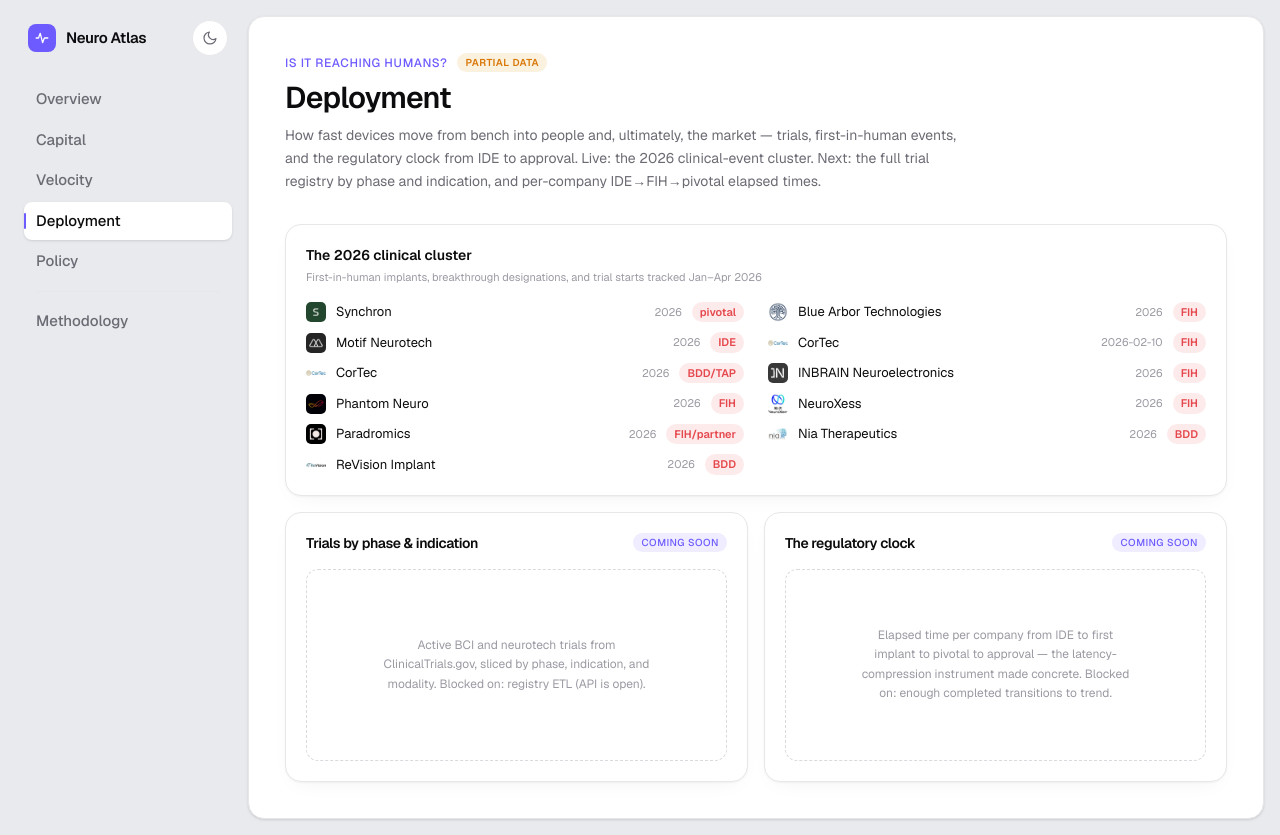
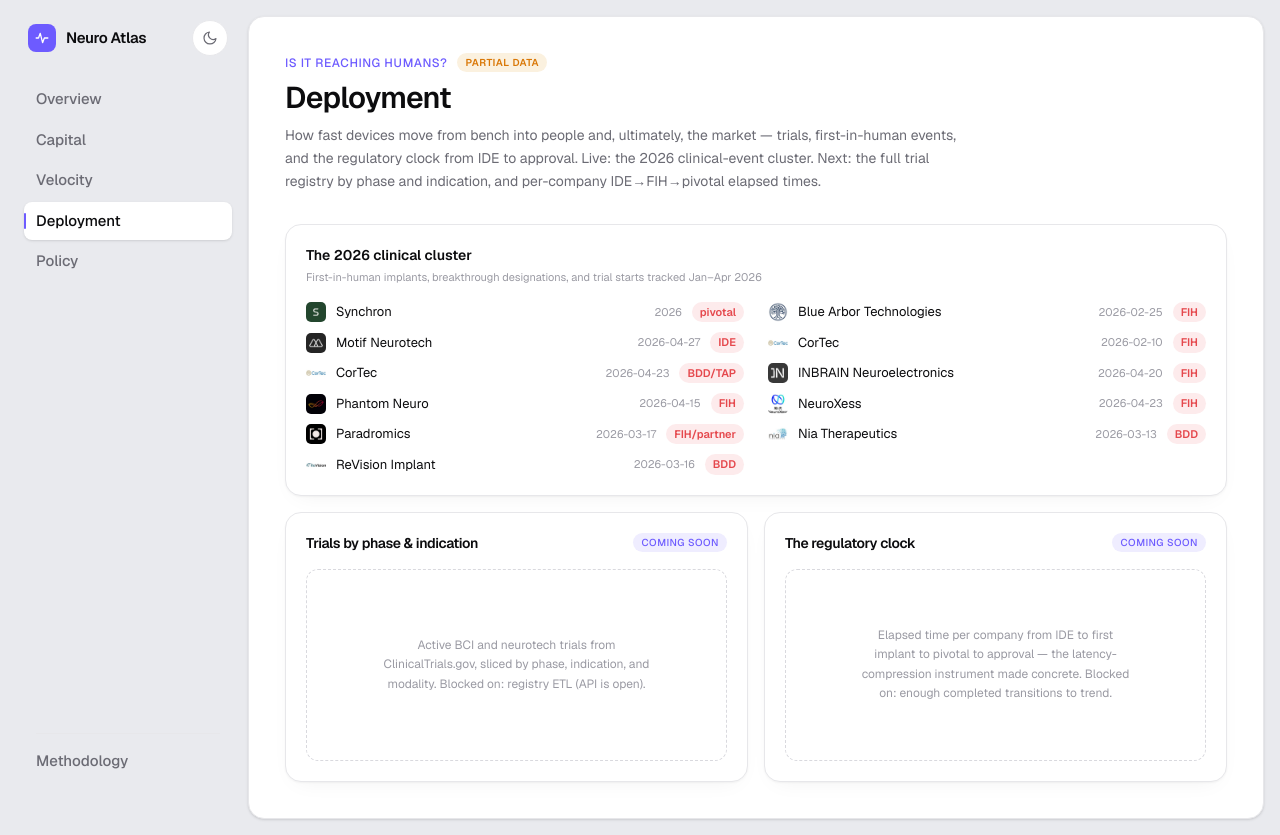
Before and after one commit to lksbrssr/neuro-atlas, a Next.js app: page /deployment in a window 1280 px wide. Built offline with nearby package versions, Linux system fonts and the light colour scheme.

Commit message:
Milestones: date 17 previously-undated events from primary sources (only Synchron remains TBD); pin Methodology to sidebar bottom

```diff
--- a/src/components/site-nav.tsx
+++ b/src/components/site-nav.tsx
@@ -69,12 +69,16 @@
         <BrandMark />
         <ThemeToggle />
       </div>
-      <nav className="flex flex-1 flex-col gap-0.5 px-2">
-        {TABS.map((t) => (
-          <VItem key={t.href} tab={t} active={pathname === t.href} />
-        ))}
-        <div className="mx-3 my-2 border-t border-border" />
-        <VItem tab={METHODOLOGY} active={pathname === METHODOLOGY.href} />
+      <nav className="flex flex-1 flex-col px-2">
+        <div className="flex flex-col gap-0.5">
+          {TABS.map((t) => (
+            <VItem key={t.href} tab={t} active={pathname === t.href} />
+          ))}
+        </div>
+        <div className="mt-auto">
+          <div className="mx-3 my-2 border-t border-border" />
+          <VItem tab={METHODOLOGY} active={pathname === METHODOLOGY.href} />
+        </div>
       </nav>
     </aside>
   );
--- a/src/data/milestones.json
+++ b/src/data/milestones.json
@@ -41,10 +41,10 @@
     "activity": "partner",
     "stage": "commercial",
     "amountUsdM": null,
-    "date": null,
-    "datePrecision": "window",
-    "note": "Partnership with Science Corp (Q1 2026)",
-    "sourceUrl": "https://www.massdevice.com/science-neurosoft-partner-on-bci-tech/",
+    "date": "2026-02-20",
+    "datePrecision": "day",
+    "note": "BCI ecosystem partnership: Science Corp's full BCI stack supports Neurosoft's neural-data platform",
+    "sourceUrl": "https://www.businesswire.com/news/home/20260220875211/en/Science-Corp.-and-Neurosoft-Bioelectronics-Announce-Novel-BCI-Ecosystem-Partnership",
     "logo": "/logos/neurosoft-bioelectronics.jpg"
   },
   {
@@ -65,10 +65,10 @@
     "activity": "$73m",
     "stage": "capital",
     "amountUsdM": 73,
-    "date": null,
-    "datePrecision": "window",
-    "note": "RMB 500m (~$72.8m) strategic round led by Alibaba; Tencent, FountainBridge, OrbiMed, Oriza Seed, Qiming, Source Code participating — part of China BCI investment crossing $100m",
-    "sourceUrl": "https://www.massdevice.com/chinese-bci-startup-stairmed-72m-financing/",
+    "date": "2026-04-02",
+    "datePrecision": "day",
+    "note": "RMB 500m (~$72.8m) strategic round led by Alibaba; Tencent, FountainBridge, OrbiMed, Oriza Seed, Qiming, LAV, Source Code participating — part of China BCI investment crossing $100m",
+    "sourceUrl": "https://www.prnewswire.com/news-releases/stairmed-secures-rmb-500-million-financing-led-by-alibaba-joined-by-tencent-302732525.html",
     "logo": "/logos/stairmed.jpg"
   },
   {
@@ -127,7 +127,7 @@
     "amountUsdM": null,
     "date": null,
     "datePrecision": "window",
-    "note": "Pivotal trial kicking off in 2026, following $200m Series D (Nov 2025, outside memo window)",
+    "note": "Pivotal trial planned for 2026 following the $200m Series D that closed Nov 6, 2025 (out of window); the concrete pivotal-trial news broke June 2026, so no Jan–Apr announcement date to anchor to",
     "sourceUrl": "https://www.forbes.com/sites/naveenrao/2025/11/15/full-circle-synchrons-200-million-signals-revolution-by-evolution/",
     "logo": "/logos/synchron.jpg"
   },
@@ -137,10 +137,10 @@
     "activity": "$21m",
     "stage": "capital",
     "amountUsdM": 21,
-    "date": null,
-    "datePrecision": "window",
-    "note": "Part of China BCI investment crossing $100m in the period",
-    "sourceUrl": null,
+    "date": "2026-03-11",
+    "datePrecision": "day",
+    "note": "~$21.6m angel round at a $100–200m valuation — the largest early-stage BCI round in China's history; Guosheng Capital and Dalton Venture led. Non-invasive ultrasound BCI",
+    "sourceUrl": "https://techcrunch.com/2026/03/11/bci-startup-gestala-raises-21-million-for-non-invasive-ultrasound-brain-tech/",
     "logo": "/logos/gestala.jpg"
   },
   {
@@ -149,10 +149,10 @@
     "activity": "$10m",
     "stage": "capital",
     "amountUsdM": 10,
-    "date": null,
-    "datePrecision": "window",
-    "note": null,
-    "sourceUrl": null,
+    "date": "2026-01-13",
+    "datePrecision": "day",
+    "note": "$10.3m Series B1 led by Genesys Capital; Cleveland Clinic spinout advancing DBS-enabled stroke rehabilitation",
+    "sourceUrl": "https://www.prnewswire.com/news-releases/enspire-dbs-therapy-announces-10-3-million-series-b1-financing-to-advance-pivotal-development-of-dbs-enabled-stroke-rehabilitation-302659081.html",
     "logo": "/logos/enspire-dbs.jpg"
   },
   {
@@ -161,10 +161,10 @@
     "activity": "spinout",
     "stage": "commercial",
     "amountUsdM": null,
-    "date": null,
-    "datePrecision": "window",
-    "note": null,
-    "sourceUrl": null,
+    "date": "2026-04-02",
+    "datePrecision": "day",
+    "note": "Epia Neuro launched out of stealth (founder Michel Maharbiz, ex-iota Biosciences); minimally-invasive implant for post-stroke rehabilitation, FIH planned later in 2026 at Lenox Hill",
+    "sourceUrl": "https://www.businesswire.com/news/home/20260402282679/en/Epia-Neuro-Launches-to-Develop-Intent-Driven-Neural-Technology-to-Restore-Function-After-Stroke-and-Address-Cognitive-Decline",
     "logo": null
   },
   {
@@ -173,10 +173,10 @@
     "activity": "$5m",
     "stage": "capital",
     "amountUsdM": 5,
-    "date": null,
-    "datePrecision": "window",
-    "note": null,
-    "sourceUrl": null,
+    "date": "2026-02-25",
+    "datePrecision": "day",
+    "note": "$5m strategic investment from Ottobock to advance the RESTORE neuromuscular interface",
+    "sourceUrl": "https://www.businesswire.com/news/home/20260225970384/en/Blue-Arbor-Technologies-Announces-Strategic-Partnership-with-Ottobock-and-%245-Million-Investment-to-Advance-RESTORE-Neuromuscular-Interface-System",
     "logo": "/logos/blue-arbor-technologies.jpg"
   },
   {
@@ -185,10 +185,10 @@
     "activity": "FIH",
     "stage": "clinical",
     "amountUsdM": null,
-    "date": null,
-    "datePrecision": "window",
-    "note": "First in Human",
-    "sourceUrl": null,
+    "date": "2026-02-25",
+    "datePrecision": "day",
+    "note": "RESTORE first-in-human implant performed Dec 2025 at the Medical University of Vienna; announced Feb 25, 2026 alongside the Ottobock partnership",
+    "sourceUrl": "https://www.businesswire.com/news/home/20260225970384/en/Blue-Arbor-Technologies-Announces-Strategic-Partnership-with-Ottobock-and-%245-Million-Investment-to-Advance-RESTORE-Neuromuscular-Interface-System",
     "logo": "/logos/blue-arbor-technologies.jpg"
   },
   {
@@ -197,10 +197,10 @@
     "activity": "$2m",
     "stage": "capital",
     "amountUsdM": 2,
-    "date": null,
-    "datePrecision": "window",
-    "note": null,
-    "sourceUrl": null,
+    "date": "2026-03-17",
+    "datePrecision": "day",
+    "note": "$2m round; Japanese-founded startup developing an invasive BMI (Swallow Autopilot) for dysphagia",
+    "sourceUrl": "https://ohyashima.com/technology/ruten-raises-2-million-to-develop-bmi-for-swallowing-disorders/",
     "logo": "/logos/ruten-neuro.jpg"
   },
   {
@@ -209,10 +209,10 @@
     "activity": "grant",
     "stage": "capital",
     "amountUsdM": null,
-    "date": null,
-    "datePrecision": "window",
-    "note": null,
-    "sourceUrl": null,
+    "date": "2026-04-21",
+    "datePrecision": "day",
+    "note": "Selected as a performer team for ARPA-H's EVIDENT initiative (a $139.4m behavioral-health program)",
+    "sourceUrl": "https://arpa-h.gov/news-and-events/arpa-h-announces-first-research-teams-139-million-initiative-transform-behavioral",
     "logo": "/logos/motif-neurotech.jpg"
   },
   {
@@ -221,10 +221,10 @@
     "activity": "IDE",
     "stage": "clinical",
     "amountUsdM": null,
-    "date": null,
-    "datePrecision": "window",
-    "note": "Investigational Device Exemption; first-in-human depression implant trial",
-    "sourceUrl": "https://www.wired.com/story/a-brain-implant-for-depression-is-about-to-be-tested-in-humans/",
+    "date": "2026-04-27",
+    "datePrecision": "day",
+    "note": "FDA IDE approval to begin the first-in-patient trial of DOT, a mm-scale wireless stimulator, for treatment-resistant depression",
+    "sourceUrl": "https://www.businesswire.com/news/home/20260427361988/en/Motif-Neurotech-Receives-FDA-Approval-to-Begin-First-Clinical-Trial-of-its-Therapeutic-BCI-for-Treatment-Resistant-Depression",
     "logo": "/logos/motif-neurotech.jpg"
   },
   {
@@ -245,10 +245,10 @@
     "activity": "BDD/TAP",
     "stage": "clinical",
     "amountUsdM": null,
-    "date": null,
-    "datePrecision": "window",
-    "note": "FDA Breakthrough Device Designation / Total Product Life Cycle program",
-    "sourceUrl": null,
+    "date": "2026-04-23",
+    "datePrecision": "day",
+    "note": "FDA Breakthrough Device Designation (Apr 8) then acceptance into the Total Product Life Cycle Advisory Program (Apr 23) — first BCI designated for stroke motor rehabilitation",
+    "sourceUrl": "https://www.globenewswire.com/news-release/2026/04/23/3279854/0/en/CorTec-s-Brain-Interchange-Accepted-into-FDA-Total-Product-Life-Cycle-Advisory-Program-TAP.html",
     "logo": "/logos/cortec.jpg"
   },
   {
@@ -257,10 +257,10 @@
     "activity": "FIH",
     "stage": "clinical",
     "amountUsdM": null,
-    "date": null,
-    "datePrecision": "window",
-    "note": "First in Human",
-    "sourceUrl": null,
+    "date": "2026-04-20",
+    "datePrecision": "day",
+    "note": "Completed enrolment of the world's first-in-human study of graphene neural interfaces for brain decoding & mapping (tumour-resection surgery, Manchester)",
+    "sourceUrl": "https://www.businesswire.com/news/home/20260420000990/en/INBRAIN-Neuroelectronics-Completes-Enrolment-of-Worlds-First-in-Human-Study-of-Graphene-Neural-Interfaces-for-Brain-Decoding-Mapping",
     "logo": "/logos/inbrain-neuroelectronics.jpg"
   },
   {
@@ -269,10 +269,10 @@
     "activity": "FIH",
     "stage": "clinical",
     "amountUsdM": null,
-    "date": null,
-    "datePrecision": "window",
-    "note": "First in Human",
-    "sourceUrl": null,
+    "date": "2026-04-15",
+    "datePrecision": "day",
+    "note": "FDA approval to begin the CYBORG first-in-human trial of Phantom X, a subcutaneous EMG sensor array (Cabrini Health, Melbourne)",
+    "sourceUrl": "https://insidebci.com/news/2026-04-15-phantom-neuro-gets-green-light-for-first-human-trial-of-its-subcutaneous-prosthetic-sensor/",
     "logo": "/logos/phantom-neuro.jpg"
   },
   {
@@ -281,10 +281,10 @@
     "activity": "FIH",
     "stage": "clinical",
     "amountUsdM": null,
-    "date": null,
-    "datePrecision": "window",
-    "note": "First in Human",
-    "sourceUrl": null,
+    "date": "2026-04-23",
+    "datePrecision": "day",
+    "note": "Second fully-implanted 'three-full' BCI clinical case (BCI-FES restored self-feeding/painting in a paralyzed patient); the first battery-integrated implant was Dec 2025",
+    "sourceUrl": "https://www.neuroxess.com/news/kejixiangshan/",
     "logo": "/logos/neuroxess.jpg"
   },
   {
@@ -293,10 +293,10 @@
     "activity": "FIH/partner",
     "stage": "clinical",
     "amountUsdM": null,
-    "date": null,
-    "datePrecision": "window",
-    "note": "First in Human plus APEX partnership program launch",
-    "sourceUrl": "https://www.paradromics.com/news/paradromics-launches-apex-partnership-program-to-boost-neurotechnology-discovery",
+    "date": "2026-03-17",
+    "datePrecision": "day",
+    "note": "APEX academic partnership program launched (Stanford, Mass General, Pitt, UC Davis, Michigan); the first Connexus human implant followed on June 17, 2026",
+    "sourceUrl": "https://paradromics.com/news/paradromics-launches-apex-partnership-program-to-boost-neurotechnology-discovery/",
     "logo": "/logos/paradromics.jpg"
   },
   {
@@ -305,10 +305,10 @@
     "activity": "BDD",
     "stage": "clinical",
     "amountUsdM": null,
-    "date": null,
-    "datePrecision": "window",
-    "note": "FDA Breakthrough Device Designation",
-    "sourceUrl": null,
+    "date": "2026-03-13",
+    "datePrecision": "day",
+    "note": "FDA Breakthrough Device Designation for its Smart Neurostimulation System — first neurostim device designated for TBI-related memory loss",
+    "sourceUrl": "https://www.businesswire.com/news/home/20260313678930/en/Nia-Therapeutics-Receives-FDA-Breakthrough-Device-Designation-for-AI-Guided-Brain-Implant-to-Treat-Memory-Loss",
     "logo": "/logos/nia-therapeutics.jpg"
   },
   {
@@ -317,10 +317,10 @@
     "activity": "BDD",
     "stage": "clinical",
     "amountUsdM": null,
-    "date": null,
-    "datePrecision": "window",
-    "note": "FDA Breakthrough Device Designation",
-    "sourceUrl": null,
+    "date": "2026-03-16",
+    "datePrecision": "day",
+    "note": "FDA Breakthrough Device Designation for the Occular visual cortical prosthesis; also grants access to the FDA's TAP pilot",
+    "sourceUrl": "https://insidebci.com/news/2026-03-16-revision-implant-secures-fda-breakthrough-device-designation-for-visual-cortical-prosthesis/",
     "logo": "/logos/revision-implant.jpg"
   },
   {
@@ -331,7 +331,7 @@
     "amountUsdM": null,
     "date": "2026-05-01",
     "datePrecision": "day",
-    "note": "MintNeuro partnership to advance miniature BCI therapy for mental health — noted by memo author as omitted from the visual (out of window); included for completeness",
+    "note": "MintNeuro partnership to advance miniature BCI therapy for mental health — noted by memo author as omitted from the visual (just out of window); included for completeness",
     "sourceUrl": "https://www.prnewswire.com/news-releases/mintneuro-and-motif-neurotech-partner-to-advance-miniature-brain-computer-interface-therapy-for-mental-health-302758663.html",
     "logo": "/logos/motif-neurotech.jpg"
   }
```
Also changed, not shown: data/market-memo-q1-2026/milestones.csv, 1 other file (tests, documents, lock files or other folders).
